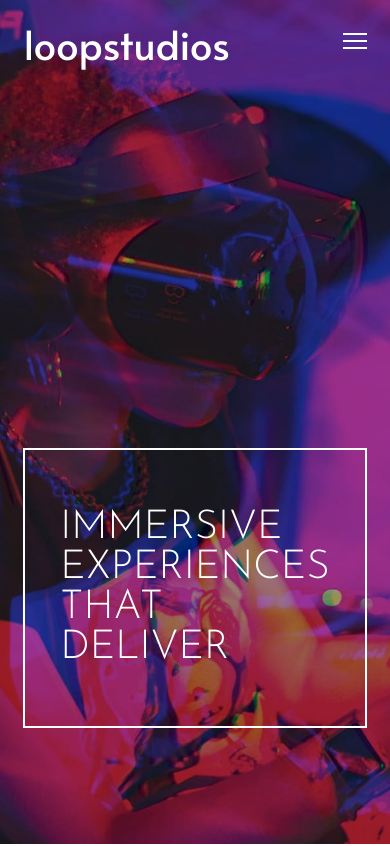
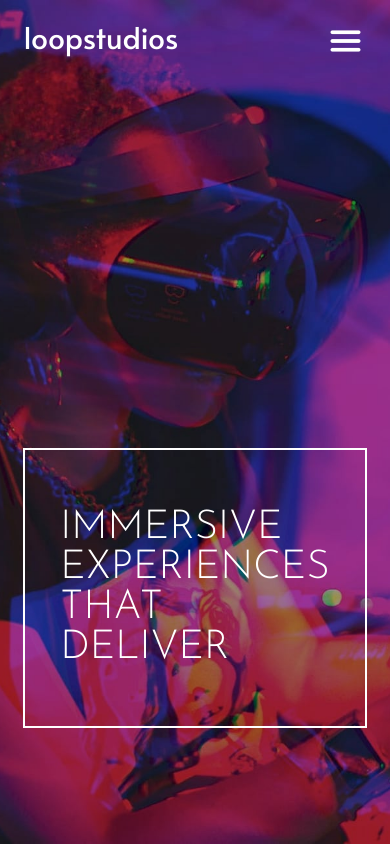
Before and after one commit to WilintonAscanio/workshop3, a React (Create React App) app: page / in a window 390 px wide. Shown: the top 846 px of the page. Built offline with nearby package versions, Linux system fonts and the light colour scheme.

Commit message:
Add changes in menu

```diff
--- a/public/index.html
+++ b/public/index.html
@@ -5,6 +5,7 @@
     <meta name="viewport" content="width=device-width, initial-scale=1" />
     <meta name="theme-color" content="#000000" />
     <title>React App</title>
+    <link rel='stylesheet' href='https://cdn-uicons.flaticon.com/uicons-bold-rounded/css/uicons-bold-rounded.css'>
   </head>
   <body>
     <div id="root"></div>
--- a/src/components/Header.jsx
+++ b/src/components/Header.jsx
@@ -1,5 +1,6 @@
 import React from 'react'
 import hamburguer from '../assets/images/icon-hamburger.svg'
+import close from '../assets/images/icon-close.svg'
 
 const Header = (props) => {
 
@@ -18,7 +19,9 @@ const Header = (props) => {
                         </ul>
                     </nav>
                     <figure className='hidden'>
-                    <img src={hamburguer} alt="hamburguer" />
+                        <input type="checkbox" className='checkbox' />
+                            <i class="icons fi fi-br-menu-burger"></i>
+                            <i class="icons fi fi-br-cross"></i>
                     </figure>
                 </section>
                 <div>
--- a/src/styles.scss
+++ b/src/styles.scss
@@ -285,7 +285,56 @@ header {
         & section nav ul {
             display: none;
         }
+
+        & figure {
+            background-color: red;
+            position: relative;
+
+
+            & img {
+                position: absolute;
+                pointer-events: none;
+            }
+            & input {
+                position: absolute;
+                width: 20px;
+                opacity: 0;
+
+
+
+            }
+        }
     }
+    .checkbox, .icons{
+        width: 24px;
+        height: 24px;
+        position: absolute;
+        top: -10px;
+        right: 12px;
+        cursor: pointer;
+
+    }
+    .icons{
+        pointer-events: none;
+        font-size: 30px;
+        color: white;
+
+    }
+    .checkbox{
+        opacity: 0;
+    }
+
+    .fi-br-cross{
+        display: none;
+    }
+    .checkbox:checked ~ .fi-br-menu-burger{
+        display: none;
+
+    }
+    .checkbox:checked ~ .fi-br-cross{
+        display: block;
+    }
+
 
     .body {
         flex-direction: column;
@@ -375,6 +424,9 @@ header {
 }
 @media (max-width: 659px){
     header {
+        & section small {
+            font-size: 30px;
+        }
         & div {
             width: 100%;
             font-size: 40px;
```
Lines whose indentation alone changed are shown as unchanged.
